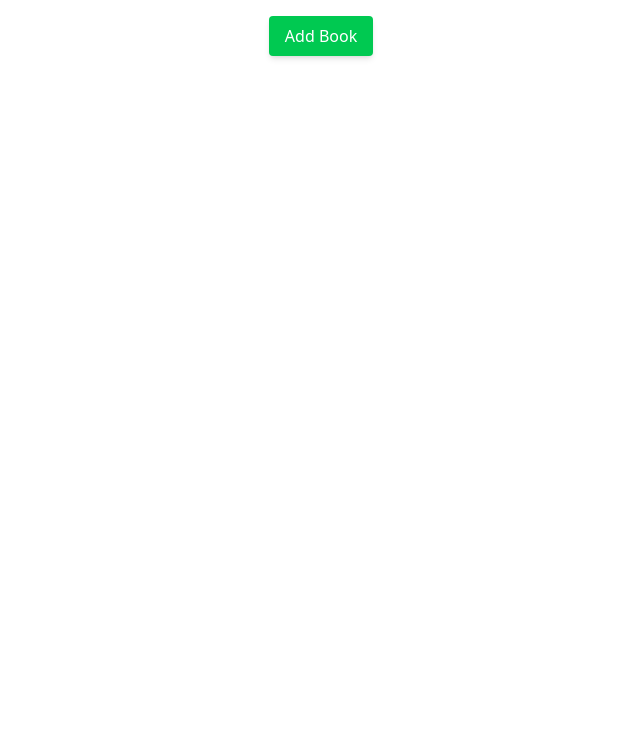
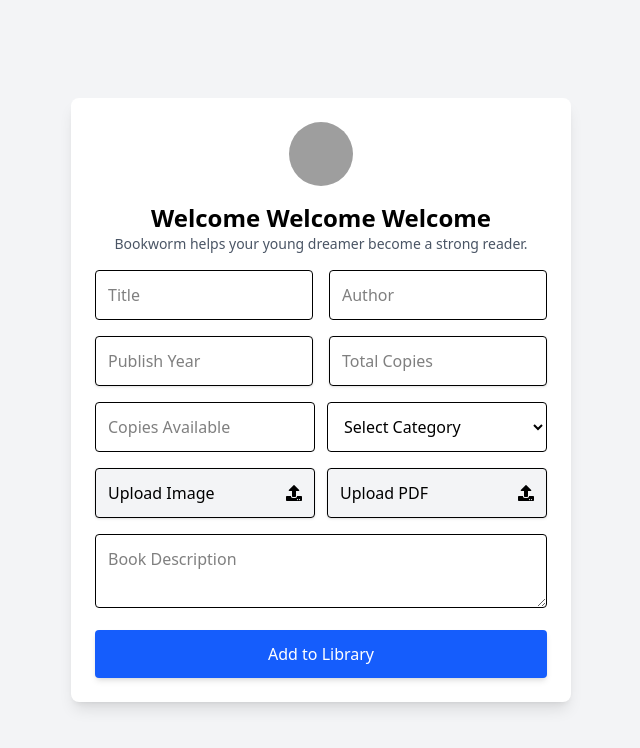
Before and after one commit to MEMO-GROW/library-app, a React (Vite) app: page /add-book in a window 1280 px wide. Shown: the top 748 px of the page, without its empty margins (319-959 px from the left). Built offline with nearby package versions, Linux system fonts and the light colour scheme; grey boxes are pictures that could not be loaded.

Commit message:
Made changes to  the AddBook

```diff
--- a/src/pages/landing/AddBook.jsx
+++ b/src/pages/landing/AddBook.jsx
@@ -1,145 +1,72 @@
-// import React from "react";
-
-// const AddBook = () => {
-//     return <div>AddBook</div>;
-// };
-
-// export default AddBook;
-
-import { useState } from "react";
 import { FaUpload } from "react-icons/fa";
 
-export default function BookForm() {
-  const [showForm, setShowForm] = useState(false);
-  const [successMessage, setSuccessMessage] = useState(""); // New success message state
-  const [formData, setFormData] = useState({
-    image: "",
-    title: "",
-    author: "",
-    copiesAvailable: "",
-    publicationDate: "",
-    category: "",
-    totalCopies: "",
-    publishedYear: "",
-    summary: "",
-  });
-
-  const handleChange = (e) => {
-    const { name, value } = e.target;
-    setFormData({ ...formData, [name]: value });
-  };
-
-  const handleImageChange = (e) => {
-    setFormData({ ...formData, image: URL.createObjectURL(e.target.files[0]) });
-  };
-
-  const handleSubmit = (e) => {
-    e.preventDefault();
-
-    // Simulating successful book addition
-    setSuccessMessage("Book added successfully! ");
-
-    // Reset form
-    setFormData({
-      image: "",
-      title: "",
-      author: "",
-      publicationDate: "",
-      summary: "",
-      copiesAvailable: "",
-      category: "",
-      totalCopies: "",
-      publishedYear: "",
-    });
-
-    // Hide form after submission
-    setShowForm(false);
-
-    // Remove the success message after a few seconds
-    setTimeout(() => setSuccessMessage(""), 3000);
-  };
-
+const AddBook = () => {
   return (
-    <div className="max-w-7xl mx-auto p-4 space-y-10 overflow-y-auto max-h-screen">
-      <div className="text-center">
-        <button
-          onClick={() => setShowForm(true)}
-          className="bg-green-500 text-white px-4 py-2 rounded shadow-md"
-        >
-          Add Book
-        </button>
+    <div className="flex items-center justify-center min-h-screen bg-gray-100">
+      <div className="bg-white shadow-lg rounded-lg p-6 w-[500px] ">
+        {/* Small Image */}
+        <div className="flex justify-center mb-4">
+          <img
+            src="/path/assets/images/hero.jpg"
+            alt="Book Cover"
+            className="w-16 h-16 object-cover rounded-full"
+          />
         </div>
 
-      {/* Success Message */}
-      {successMessage && (
-        <div className="text-center text-green-600 font-semibold bg-green-100 p-3 rounded shadow-md">
-          {successMessage}
-        </div>
-      )}
+        {/* Title and Subtitle */}
+        <h2 className="text-2xl font-semibold text-center">
+          Welcome Welcome Welcome{" "}
+        </h2>
+        <p className="text-center text-gray-600 text-sm mb-4">
+          Bookworm helps your young dreamer become a strong reader.
+        </p>
 
-      {showForm && (
-        <div className="fixed inset-0 flex items-center justify-center bg-red bg-opacity-50 p-4">
-          <div className="bg-white shadow-2xl rounded-lg p-6 max-w-lg w-full max-h-[90vh] overflow-y-auto relative">
-            <button
-              onClick={() => setShowForm(false)}
-              className="absolute top-2 right-2 text-gray-500 text-lg"
-            >
-              &times;
-            </button>
-            <h2 className="text-2xl font-semibold text-center mb-4">
-              Add a New Book
-            </h2>
-
-            <form onSubmit={handleSubmit} className="grid grid-cols-1 gap-4">
-              {formData.image && (
-                <img
-                  src={formData.image}
-                  alt="Book"
-                  className="w-full h-auto max-h-48 object-cover rounded"
-                />
-              )}
-
-              <label className="w-full border p-3 shadow-sm rounded cursor-pointer bg-gray-100 text-center flex items-center justify-between">
-                Upload Image <FaUpload />
-                <input
-                  type="file"
-                  accept="image/*"
-                  onChange={handleImageChange}
-                  className="hidden"
-                />
-              </label>
+        {/* Form Fields */}
+        <form className="space-y-4">
+          <div className="grid grid-cols-2 gap-4">
             <input
               type="text"
               name="title"
-                value={formData.title}
-                onChange={handleChange}
-                placeholder="Book Title"
-                className="w-full border p-3 shadow-sm rounded"
+              placeholder="Title"
+              className="w-full border p-3 rounded"
               required
             />
             <input
               type="text"
               name="author"
-                value={formData.author}
-                onChange={handleChange}
               placeholder="Author"
+              className="w-full border p-3 rounded"
+              required
+            />
+          </div>
+          <div className="grid grid-cols-2 gap-4">
+            <input
+              type="text"
+              name="publishYear"
+              placeholder="Publish Year"
               className="w-full border p-3 shadow-sm rounded"
               required
             />
             <input
               type="number"
+              name="totalCopies"
+              placeholder="Total Copies"
+              className="w-full border p-3 shadow-sm rounded"
+              required
+            />
+          </div>
+
+          <div className="grid grid-cols-2 gap-3">
+            <input
+              type="number"
               name="copiesAvailable"
-                value={formData.copiesAvailable}
-                onChange={handleChange}
               placeholder="Copies Available"
-                className="w-full border p-3 shadow-sm rounded"
+              className="w-full border p-3 rounded"
               required
             />
             <select
               name="category"
-                value={formData.category}
-                onChange={handleChange}
-                className="w-full border p-3 shadow-sm rounded"
+              className="w-full border p-3 rounded"
               required
             >
               <option value="">Select Category</option>
@@ -147,47 +74,38 @@
               <option value="non-fiction">Non-Fiction</option>
               <option value="science-fiction">Science Fiction</option>
               <option value="biology">Biology</option>
-                <option value="self-help">Self-Help</option>
               <option value="history">History</option>
               <option value="classic">Classic</option>
             </select>
-              <input
-                type="number"
-                name="totalCopies"
-                value={formData.totalCopies}
-                onChange={handleChange}
-                placeholder="Total Copies"
-                className="w-full border p-3 shadow-sm rounded"
-                required
-              />
-              <input
-                type="number"
-                name="publishedYear"
-                value={formData.publishedYear}
-                onChange={handleChange}
-                placeholder="Published Year"
-                className="w-full border p-3 shadow-sm rounded"
-                required
-              />
+          </div>
+          <div className="grid grid-cols-2 gap-3">
+            <label className="w-full border p-3 shadow-sm rounded flex items-center justify-between bg-gray-100 cursor-pointer">
+              Upload Image <FaUpload />
+              <input type="file" name="image" className="hidden" />
+            </label>
+            <label className="w-full border p-3 shadow-sm rounded flex items-center justify-between bg-gray-100">
+              Upload PDF <FaUpload />
+              <input type="file" name="pdf" className="hidden" />
+            </label>
+          </div>
           <textarea
             name="summary"
-                value={formData.summary}
-                onChange={handleChange}
-                placeholder="Discription"
-                className="w-full border p-3 shadow-sm rounded h-24 sm:h-40 overflow-y-auto"
+            placeholder="Book Description"
+            className="w-full border p-3 rounded"
             required
           ></textarea>
 
+          {/* Add to Library Button */}
           <button
             type="submit"
             className="w-full bg-blue-600 text-white p-3 rounded shadow-md hover:bg-blue-700 transition"
           >
-                Add Book
+            Add to Library
           </button>
         </form>
       </div>
     </div>
-      )}
-    </div>
   );
-}
+};
+
+export default AddBook;
```
Lines whose indentation alone changed are shown as unchanged.
